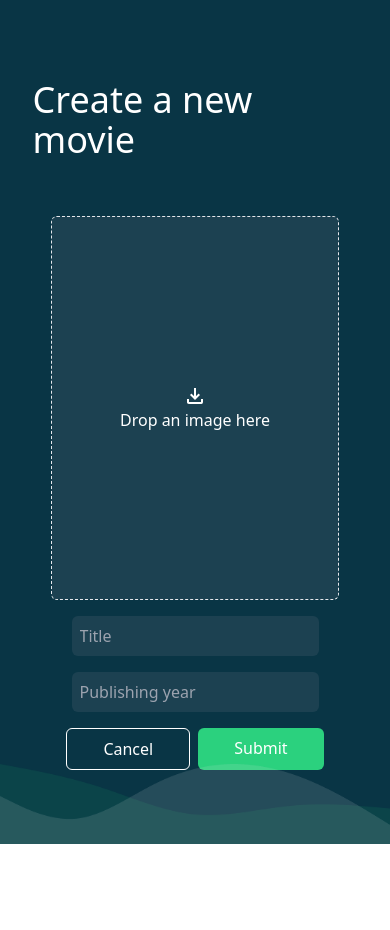
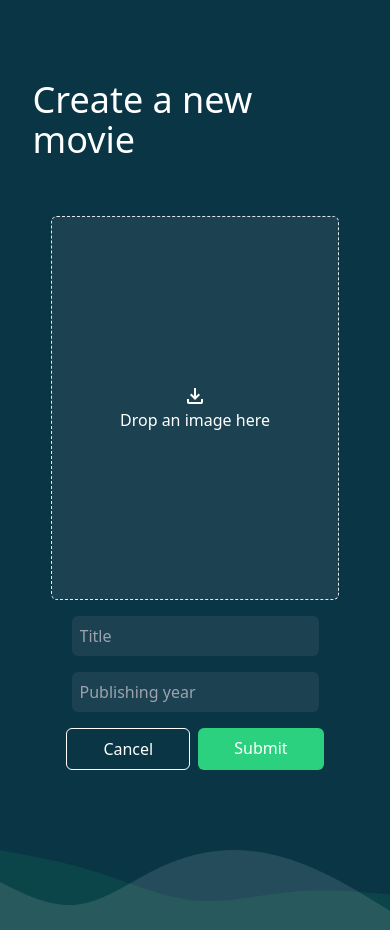
Before and after one commit to chanceDira/movie-fe, a Next.js app: page /new-movie in a window 390 px wide. Before the commit the page ends 844 px from the top, so only its background shows below. Built offline with nearby package versions, Linux system fonts and the light colour scheme.

Commit message:
fix/ responsiveness for edit page

```diff
--- a/pages/[id]/index.tsx
+++ b/pages/[id]/index.tsx
@@ -175,7 +175,7 @@
                 className=" rounded-md p-2 text-white outline-none  bg-gray-500 bg-opacity-20"
               />
             </div>
-            <div className="flex flex-row gap-2 ">
+            <div className="flex flex-row gap-2 mb-40 md:mb-4">
               <Link href="/home">
                 <div
                   className={`border border-white text-white px-9 flex justify-center rounded-md py-2 cursor-pointer hover:opacity-70`}
--- a/pages/home.tsx
+++ b/pages/home.tsx
@@ -39,7 +39,7 @@
     <div className="relative w-11/12 md:w-9/12 h-full">
       <Navbar />
 
-      <div className="mt-28 w-full grid grid-cols-1 md:grid-cols-3 lg:grid-cols-4 gap-4 place-items-center">
+      <div className="mt-28 w-full grid grid-cols-1 md:grid-cols-3 lg:grid-cols-4 gap-4 place-items-center mb-40 md:mb-4">
         {loading ? (
           <div className=" text-white flex justify-center items-center">
             Loading
--- a/pages/new-movie.tsx
+++ b/pages/new-movie.tsx
@@ -151,7 +151,7 @@
                 className=" rounded-md p-2 text-white outline-none  bg-gray-500 bg-opacity-20"
               />
             </div>
-            <div className="flex flex-row gap-2 ">
+            <div className="flex flex-row gap-2 mb-40 md:mb-4 ">
               <Link href="/home">
                 <div
                   className={`border border-white text-white px-9 flex justify-center rounded-md py-2 cursor-pointer hover:opacity-70`}
```
